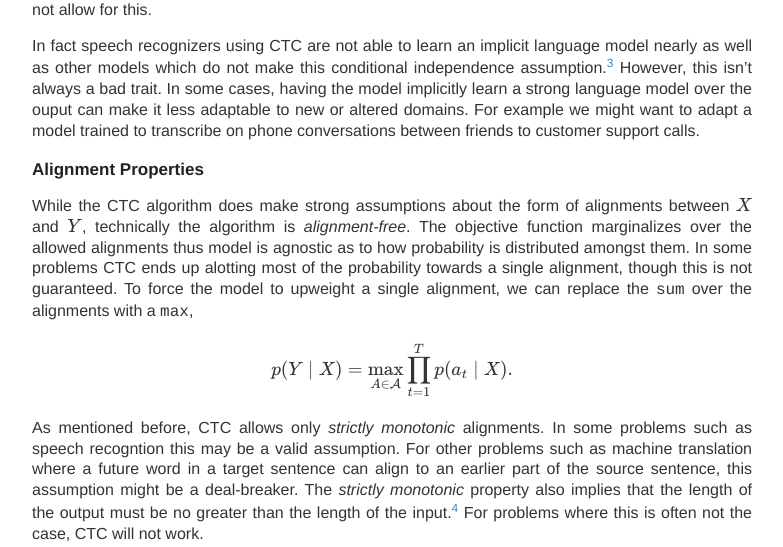
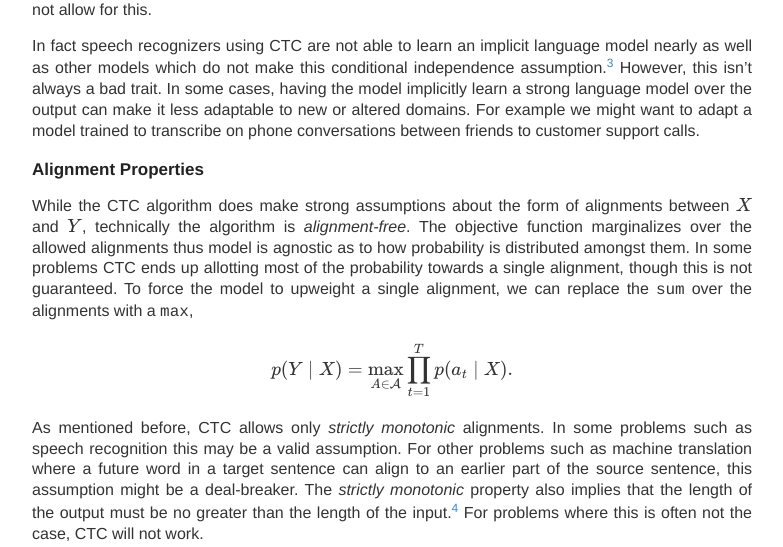
Before and after one commit to awni/awni.github.io, a Jekyll site: the page built from ctc-draft.md, in a window 1280 px wide and 1400 px high, scrolled down 7055 px. Shown: the part 200-747 px from the top of the window, without its empty margins (248-1031 px from the left). Built offline with Jekyll 4.4.1, drawn with Linux system fonts in a browser that asks for light colours; formulas are drawn with MathJax 3; comment, search, counter and statistics services are not loaded; some of the changed text lies outside the part shown.

Commit message:
spell check plus some typos

```diff
--- a/ctc-draft.md
+++ b/ctc-draft.md
@@ -4,8 +4,9 @@
 mathjax: true
 ---
 
-In this tutorial you will learn about the Connectionist Temporal Classification
-(CTC) algorithm -- a popular model for neural sequence transduction.
+In this tutorial you will learn about the *Connectionist Temporal
+Classification* (CTC) algorithm -- a popular model for neural sequence
+transduction.
 
 **Contents**
 
@@ -80,21 +81,21 @@
 this case, one way to align $$Y$$ and $$X$$ would be to let the elements of
 $$Y$$ align to multiple elements of $$X$$. So the alignment could be [c, c, a,
 a, a, t]. This approach has two problems.
-- Some elments of $$X$$ may not correspond to any element of $$Y$$. In this case, we
-  may not want to force every element of $$X$$ to match with an element of
-  $$Y$$.
+- Some elements of $$X$$ may not correspond to any element of $$Y$$. In this
+  case, we may not want to force every element of $$X$$ to match with an
+  element of $$Y$$.
 - The sequence $$Y$$ can have consecutive repeat characters. This means the
   alignments for a given $$Y$$ are not unique. We have no way to determine if
   the alignment [c, c, a, a, a, t] refers to [c, a, t] or [c, a, a, t] among
   others. Later we'll need to distinguish between these cases to perform
   inference with the model.
 
-To get around these problems, CTC introduces a new token to the of allowed
+To get around these problems, CTC introduces a new token to the set of allowed
 output characters. This new token is sometimes called the "blank" token. We'll
 refer to it here as $$\epsilon$$. When an input element aligns to $$\epsilon$$
 then no output element corresponds to it.
 
-The aligments allowed by CTC are of length $$T$$, the length of the input. Let
+The alignments allowed by CTC are of length $$T$$, the length of the input. Let
 $$\mathcal{A}$$ be the set of alignments. We can compute $$\mathcal{A}$$ from
 $$Y$$ in two steps.
 1. Optionally insert an $$\epsilon$$ at the beginning, end, and between every
@@ -109,7 +110,7 @@
 
 Let's go back to the example. A few allowed alignments of $$Y$$ are
 [$$\epsilon$$, c, c, $$\epsilon$$, a, t], [c, c, a, a, t, t] and [c,
-$$\epsilon$$, $$\epsilon$$, $$\epsilon$$, a, t]. A few unallowed alignments are
+$$\epsilon$$, $$\epsilon$$, $$\epsilon$$, a, t]. A few disallowed alignments are
 [c, $$\epsilon$$, c, $$\epsilon$$, a, t], [c, c, a, t, t] and [c, $$\epsilon$$,
 $$\epsilon$$, $$\epsilon$$, t, t]. These are not allowed for the following
 reasons: the first corresponds to $$Y =$$ [c, c, a, t], the second has length
@@ -347,7 +348,7 @@
 In fact speech recognizers using CTC are not able to learn an implicit language
 model nearly as well as other models which do not make this conditional
 independence assumption.[^2] However, this isn't always a bad trait. In some
-cases, having the model implicitly learn a strong language model over the ouput
+cases, having the model implicitly learn a strong language model over the output
 can make it less adaptable to new or altered domains. For example we might want
 to adapt a model trained to transcribe on phone conversations between friends
 to customer support calls.
@@ -358,7 +359,7 @@
 alignments between $$X$$ and $$Y$$, technically the algorithm is
 *alignment-free*. The objective function marginalizes over the allowed
 alignments thus model is agnostic as to how probability is distributed amongst
-them. In some problems CTC ends up alotting most of the probability towards a
+them. In some problems CTC ends up allotting most of the probability towards a
 single alignment, though this is not guaranteed. To force the model to upweight
 a single alignment, we can replace the `sum` over the
 alignments with a `max`,
@@ -367,7 +368,7 @@
 \end{align}
 
 As mentioned before, CTC allows only *strictly monotonic* alignments. In some
-problems such as speech recogntion this may be a valid assumption. For other
+problems such as speech recognition this may be a valid assumption. For other
 problems such as machine translation where a future word in a target sentence
 can align to an earlier part of the source sentence, this assumption might be a
 deal-breaker. The *strictly monotonic* property also implies that the length of
@@ -417,11 +418,12 @@
 \begin{align}
 p(Y \mid X) \propto p(X \mid Y) p(Y).
 \end{align}
-The $$p(Y)$$ term is straight-forward model to with a language model, so let's focus
-on $$p(X \mid Y)$$. Like before we'll let $$\mathcal{A}$$ be a set of allowed
-of alignments of $$Y$$ to $$X$$. In this case members of $$\mathcal{A}$$ have length $$T$$.
-Let's otherwise leave $$\mathcal{A}$$ unspecified for now. We'll come back to
-it later. We can marginalize over $$\mathcal{A}$$ to get
+The $$p(Y)$$ term is straight-forward to model with a language model, so let's
+focus on $$p(X \mid Y)$$. Like before we'll let $$\mathcal{A}$$ be a set of
+allowed of alignments of $$Y$$ to $$X$$. In this case members of
+$$\mathcal{A}$$ have length $$T$$.  Let's otherwise leave $$\mathcal{A}$$
+unspecified for now. We'll come back to it later. We can marginalize over
+$$\mathcal{A}$$ to get
 \begin{align}
 p(X \mid Y) = \sum\_{A \in \mathcal{A}} p(X, A \mid Y).
 \end{align}
```
Also changed, not shown: other parts of ctc-draft.md (+9 -9 lines).
